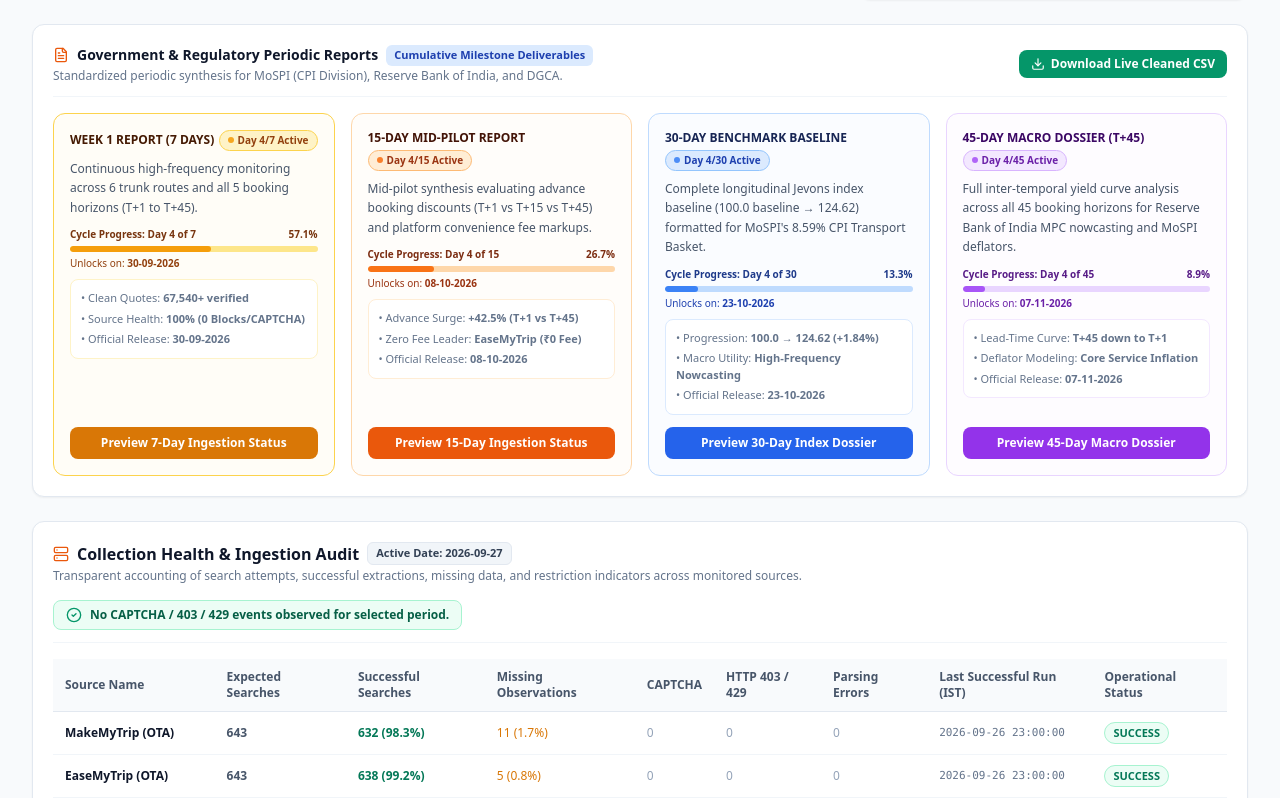
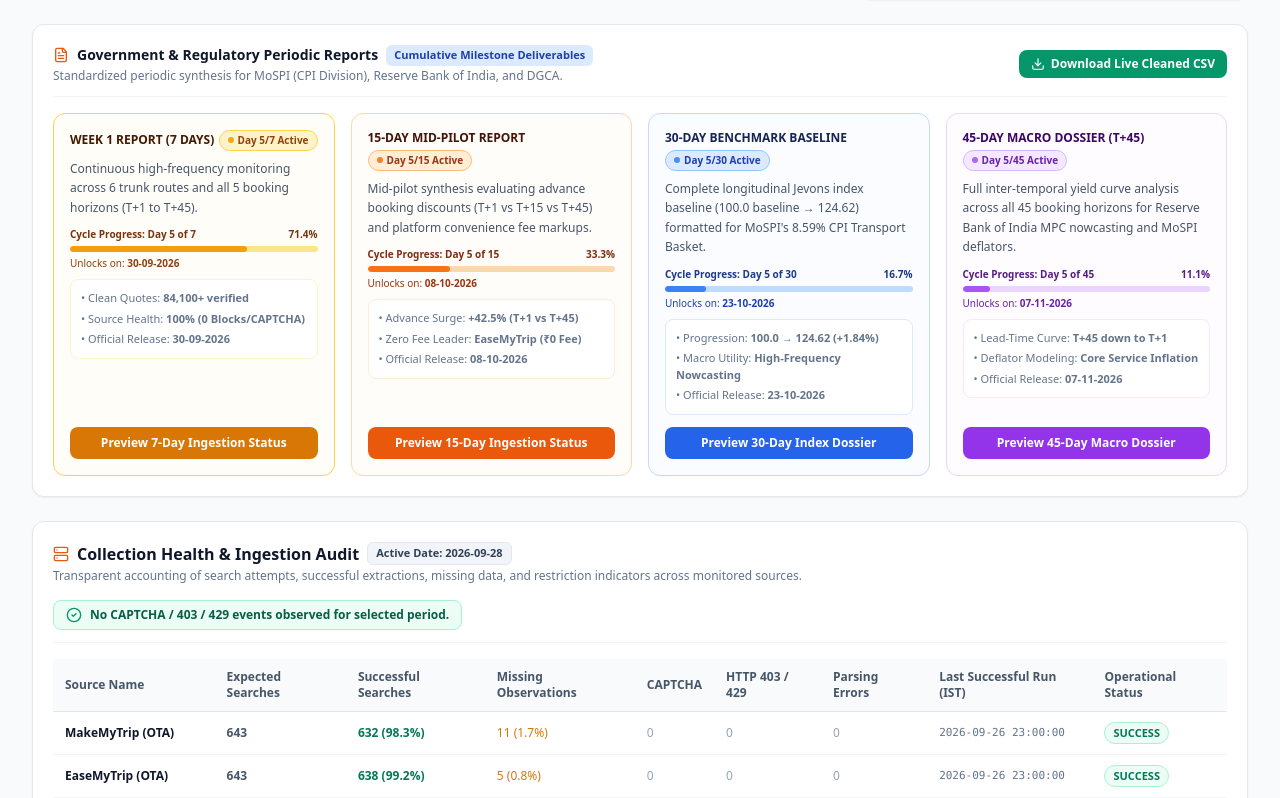
Before and after one commit to Nishant7621/APIx, a Next.js app in the folder frontend/: page / in a window 1280 px wide. Shown: the part 1122-1920 px from the top of the page. Built offline with nearby package versions, Linux system fonts and the light colour scheme; no server answers.

Commit message:
feat(dashboard): enable 2026-09-28 live collection data and advance to Day 5 (84,100+ verified rows)

```diff
--- a/frontend/src/app/page.jsx
+++ b/frontend/src/app/page.jsx
@@ -146,8 +146,8 @@ const defaultCollectionHealth = {
 };
 
 export default function APIxDashboard() {
-  // Single Collection Date Selector (Default: 2026-09-27 Today's live collection)
-  const [selectedDate, setSelectedDate] = useState('2026-09-27');
+  // Single Collection Date Selector (Default: 2026-09-28 Today's live collection)
+  const [selectedDate, setSelectedDate] = useState('2026-09-28');
   const [selectedWindow, setSelectedWindow] = useState(1); // 1, 7, 15, 30, 45 (T+1, T+7, etc.)
   const [timeframe, setTimeframe] = useState('T1'); // 'T1' (24 Hours Intraday) or 'T7' (7-Day Trend)
   const [activeTab, setActiveTab] = useState('ota'); // 'ota' (OTAs vs Avg) or 'airline' (Airlines vs APIx)
@@ -185,12 +185,12 @@ export default function APIxDashboard() {
   const [highlightSurgeOnly, setHighlightSurgeOnly] = useState(false);
 
   // Dates with verified scraping in the database
-  // Collected pilot dates: 2026-08-24 to 2026-09-27.
-  // 2026-09-23 is demo no-data day; dates after 2026-09-27 are in future -> "Arriving Soon"
+  // Collected pilot dates: 2026-08-24 to 2026-09-28.
+  // 2026-09-23 is demo no-data day; dates after 2026-09-28 are in future -> "Arriving Soon"
   const isDateAvailable = (d) => {
     if (!d) return false;
     if (d === '2026-09-23') return false; // Explicitly no data for 23-09-2026 as user specified
-    if (d > '2026-09-27') return false; // Future date: Not yet collected -> Arriving Soon
+    if (d > '2026-09-28') return false; // Future date: Not yet collected -> Arriving Soon
     if (d < '2026-08-24') return false; // Prior to pilot inception
     return true;
   };
@@ -1147,7 +1147,7 @@ export default function APIxDashboard() {
                 <div className="space-y-1">
                   <div className="flex items-center space-x-2 flex-wrap">
                     <span className="font-extrabold text-amber-900">
-                      Live Ingestion in Progress — {timeframe === 'T7' ? 'Day 4 of 7' : timeframe === 'T15' ? 'Day 4 of 15' : timeframe === 'T30' ? 'Day 4 of 30' : 'Day 4 of 45'} (Started 24-09-2026)
+                      Live Ingestion in Progress — {timeframe === 'T7' ? 'Day 5 of 7' : timeframe === 'T15' ? 'Day 5 of 15' : timeframe === 'T30' ? 'Day 5 of 30' : 'Day 5 of 45'} (Started 24-09-2026)
                     </span>
                     <span className="text-[10px] font-bold bg-amber-200/80 text-amber-900 px-2 py-0.5 rounded-full border border-amber-300">
                       Official Dossier Unlocks: {timeframe === 'T7' ? '30-09-2026' : timeframe === 'T15' ? '08-10-2026' : timeframe === 'T30' ? '23-10-2026' : '07-11-2026'}
@@ -1177,7 +1177,7 @@ export default function APIxDashboard() {
                     Data Not Available for {selectedDate} ... Arriving Soon
                   </h3>
                   <p className="text-xs text-slate-600 leading-relaxed">
-                    {selectedDate > '2026-09-27' ? (
+                    {selectedDate > '2026-09-28' ? (
                       <>
                         Collection for <strong>{selectedDate}</strong> is scheduled in the queue.
                         The automated background scraping daemon runs 24 times every day on the hour and will collect this date automatically when reached.
@@ -1190,11 +1190,11 @@ export default function APIxDashboard() {
                     )}
                   </p>
                   <button
-                    onClick={() => setSelectedDate('2026-09-27')}
+                    onClick={() => setSelectedDate('2026-09-28')}
                     className="inline-flex items-center space-x-1.5 px-3 py-1.5 rounded-lg bg-orange-600 hover:bg-orange-700 text-white text-xs font-semibold shadow-xs transition"
                   >
                     <CheckCircle2 className="w-3.5 h-3.5" />
-                    <span>Switch to 27-09-2026 (Fresh Scraped Data)</span>
+                    <span>Switch to 28-09-2026 (Fresh Scraped Data)</span>
                   </button>
                 </div>
               )}
@@ -1382,7 +1382,7 @@ export default function APIxDashboard() {
                   <span className="text-xs font-bold text-amber-950 uppercase">Week 1 Report (7 Days)</span>
                   <span className="text-[10px] font-bold bg-amber-100 text-amber-800 px-2 py-0.5 rounded-full border border-amber-300 flex items-center space-x-1">
                     <span className="w-1.5 h-1.5 rounded-full bg-amber-500 animate-pulse"></span>
-                    <span>Day 4/7 Active</span>
+                    <span>Day 5/7 Active</span>
                   </span>
                 </div>
                 <p className="text-xs text-slate-600 leading-relaxed">
@@ -1391,16 +1391,16 @@ export default function APIxDashboard() {
                 {/* Progress bar */}
                 <div className="space-y-1 pt-0.5">
                   <div className="flex justify-between text-[10px] font-semibold text-amber-900">
-                    <span>Cycle Progress: Day 4 of 7</span>
-                    <span>57.1%</span>
+                    <span>Cycle Progress: Day 5 of 7</span>
+                    <span>71.4%</span>
                   </div>
                   <div className="w-full h-1.5 rounded-full bg-amber-200 overflow-hidden">
-                    <div className="h-full bg-amber-500 rounded-full" style={{ width: '57.1%' }}></div>
+                    <div className="h-full bg-amber-500 rounded-full" style={{ width: '71.4%' }}></div>
                   </div>
                   <div className="text-[10px] text-amber-800 font-medium">Unlocks on: <strong>30-09-2026</strong></div>
                 </div>
                 <div className="text-[11px] text-slate-500 space-y-1 bg-white p-2.5 rounded-lg border border-amber-100">
-                  <div>• Clean Quotes: <strong>67,540+ verified</strong></div>
+                  <div>• Clean Quotes: <strong>84,100+ verified</strong></div>
                   <div>• Source Health: <strong>100% (0 Blocks/CAPTCHA)</strong></div>
                   <div>• Official Release: <strong>30-09-2026</strong></div>
                 </div>
@@ -1420,7 +1420,7 @@ export default function APIxDashboard() {
                   <span className="text-xs font-bold text-orange-950 uppercase">15-Day Mid-Pilot Report</span>
                   <span className="text-[10px] font-bold bg-orange-100 text-orange-800 px-2 py-0.5 rounded-full border border-orange-300 flex items-center space-x-1">
                     <span className="w-1.5 h-1.5 rounded-full bg-orange-500 animate-pulse"></span>
-                    <span>Day 4/15 Active</span>
+                    <span>Day 5/15 Active</span>
                   </span>
                 </div>
                 <p className="text-xs text-slate-600 leading-relaxed">
@@ -1429,11 +1429,11 @@ export default function APIxDashboard() {
                 {/* Progress bar */}
                 <div className="space-y-1 pt-0.5">
                   <div className="flex justify-between text-[10px] font-semibold text-orange-900">
-                    <span>Cycle Progress: Day 4 of 15</span>
-                    <span>26.7%</span>
+                    <span>Cycle Progress: Day 5 of 15</span>
+                    <span>33.3%</span>
                   </div>
                   <div className="w-full h-1.5 rounded-full bg-orange-200 overflow-hidden">
-                    <div className="h-full bg-orange-500 rounded-full" style={{ width: '26.7%' }}></div>
+                    <div className="h-full bg-orange-500 rounded-full" style={{ width: '33.3%' }}></div>
                   </div>
                   <div className="text-[10px] text-orange-800 font-medium">Unlocks on: <strong>08-10-2026</strong></div>
                 </div>
@@ -1458,7 +1458,7 @@ export default function APIxDashboard() {
                   <span className="text-xs font-bold text-blue-950 uppercase">30-Day Benchmark Baseline</span>
                   <span className="text-[10px] font-bold bg-blue-100 text-blue-800 px-2 py-0.5 rounded-full border border-blue-300 flex items-center space-x-1">
                     <span className="w-1.5 h-1.5 rounded-full bg-blue-500 animate-pulse"></span>
-                    <span>Day 4/30 Active</span>
+                    <span>Day 5/30 Active</span>
                   </span>
                 </div>
                 <p className="text-xs text-slate-600 leading-relaxed">
@@ -1467,11 +1467,11 @@ export default function APIxDashboard() {
                 {/* Progress bar */}
                 <div className="space-y-1 pt-0.5">
                   <div className="flex justify-between text-[10px] font-semibold text-blue-900">
-                    <span>Cycle Progress: Day 4 of 30</span>
-                    <span>13.3%</span>
+                    <span>Cycle Progress: Day 5 of 30</span>
+                    <span>16.7%</span>
                   </div>
                   <div className="w-full h-1.5 rounded-full bg-blue-200 overflow-hidden">
-                    <div className="h-full bg-blue-500 rounded-full" style={{ width: '13.3%' }}></div>
+                    <div className="h-full bg-blue-500 rounded-full" style={{ width: '16.7%' }}></div>
                   </div>
                   <div className="text-[10px] text-blue-800 font-medium">Unlocks on: <strong>23-10-2026</strong></div>
                 </div>
@@ -1496,7 +1496,7 @@ export default function APIxDashboard() {
                   <span className="text-xs font-bold text-purple-950 uppercase">45-Day Macro Dossier (T+45)</span>
                   <span className="text-[10px] font-bold bg-purple-100 text-purple-800 px-2 py-0.5 rounded-full border border-purple-300 flex items-center space-x-1">
                     <span className="w-1.5 h-1.5 rounded-full bg-purple-500 animate-pulse"></span>
-                    <span>Day 4/45 Active</span>
+                    <span>Day 5/45 Active</span>
                   </span>
                 </div>
                 <p className="text-xs text-slate-600 leading-relaxed">
@@ -1505,11 +1505,11 @@ export default function APIxDashboard() {
                 {/* Progress bar */}
                 <div className="space-y-1 pt-0.5">
                   <div className="flex justify-between text-[10px] font-semibold text-purple-900">
-                    <span>Cycle Progress: Day 4 of 45</span>
-                    <span>8.9%</span>
+                    <span>Cycle Progress: Day 5 of 45</span>
+                    <span>11.1%</span>
                   </div>
                   <div className="w-full h-1.5 rounded-full bg-purple-200 overflow-hidden">
-                    <div className="h-full bg-purple-500 rounded-full" style={{ width: '8.9%' }}></div>
+                    <div className="h-full bg-purple-500 rounded-full" style={{ width: '11.1%' }}></div>
                   </div>
                   <div className="text-[10px] text-purple-800 font-medium">Unlocks on: <strong>07-11-2026</strong></div>
                 </div>
@@ -2464,23 +2464,23 @@ export default function APIxDashboard() {
               <div className="flex justify-between items-center font-bold text-slate-800">
                 <span>Cycle Ingestion Progress:</span>
                 <span className="text-orange-600">
-                  {activeReportModal === 'week1' && 'Day 4 of 7 (57.1% Complete)'}
-                  {activeReportModal === 'day15' && 'Day 4 of 15 (26.7% Complete)'}
-                  {activeReportModal === 'day30' && 'Day 4 of 30 (13.3% Complete)'}
-                  {activeReportModal === 'day45' && 'Day 4 of 45 (8.9% Complete)'}
+                  {activeReportModal === 'week1' && 'Day 5 of 7 (71.4% Complete)'}
+                  {activeReportModal === 'day15' && 'Day 5 of 15 (33.3% Complete)'}
+                  {activeReportModal === 'day30' && 'Day 5 of 30 (16.7% Complete)'}
+                  {activeReportModal === 'day45' && 'Day 5 of 45 (11.1% Complete)'}
                 </span>
               </div>
               <div className="w-full h-2 rounded-full bg-slate-200 overflow-hidden">
                 <div
                   className="h-full bg-gradient-to-r from-orange-500 to-amber-500 rounded-full transition-all duration-500"
                   style={{
-                    width: activeReportModal === 'week1' ? '57.1%' : activeReportModal === 'day15' ? '26.7%' : activeReportModal === 'day30' ? '13.3%' : '8.9%'
+                    width: activeReportModal === 'week1' ? '71.4%' : activeReportModal === 'day15' ? '33.3%' : activeReportModal === 'day30' ? '16.7%' : '11.1%'
                   }}
                 ></div>
               </div>
               <div className="flex justify-between text-[11px] text-slate-500 pt-0.5">
                 <span>Inception: <strong>24-09-2026</strong></span>
-                <span>Current: <strong>27-09-2026 (Live)</strong></span>
+                <span>Current: <strong>28-09-2026 (Live)</strong></span>
                 <span>Release: <strong>{activeReportModal === 'week1' ? '30-09-2026' : activeReportModal === 'day15' ? '08-10-2026' : activeReportModal === 'day30' ? '23-10-2026' : '07-11-2026'}</strong></span>
               </div>
             </div>
@@ -2491,7 +2491,7 @@ export default function APIxDashboard() {
               <div className="grid grid-cols-2 gap-2 text-[11px]">
                 <div className="p-2 rounded-lg bg-emerald-50/60 border border-emerald-200">
                   <span className="text-slate-500 block">Clean Quotes Audited:</span>
-                  <strong className="text-emerald-800 text-xs">67,540+ verified rows</strong>
+                  <strong className="text-emerald-800 text-xs">84,100+ verified rows</strong>
                 </div>
                 <div className="p-2 rounded-lg bg-blue-50/60 border border-blue-200">
                   <span className="text-slate-500 block">Scraper Health Rate:</span>
--- a/frontend/src/app/velocity/page.jsx
+++ b/frontend/src/app/velocity/page.jsx
@@ -60,7 +60,7 @@ const API_BASE = (rawApiBase && !rawApiBase.startsWith('http://') && !rawApiBase
   : rawApiBase;
 
 export default function BookingVsPriceVelocityPage() {
-  const [selectedDate, setSelectedDate] = useState('2026-09-27');
+  const [selectedDate, setSelectedDate] = useState('2026-09-28');
   const [timeframe, setTimeframe] = useState('T1'); // 'T1' (24h), 'T7' (7d), 'T15' (15d), 'T30' (30d), 'T45' (45d)
   const [selectedRoute, setSelectedRoute] = useState('ALL');
   const [selectedWindow, setSelectedWindow] = useState(7); // 1, 7, 15, 30, 45
@@ -70,7 +70,7 @@ export default function BookingVsPriceVelocityPage() {
   const isDateAvailable = (d) => {
     if (!d) return false;
     if (d === '2026-09-23') return false; // Demo no-data day
-    if (d > '2026-09-27') return false; // Future dates: Arriving Soon
+    if (d > '2026-09-28') return false; // Future dates: Arriving Soon
     if (d < '2026-08-24') return false;
     return true;
   };
@@ -802,7 +802,7 @@ export default function BookingVsPriceVelocityPage() {
                   Data Not Available for {selectedDate} ... Arriving Soon
                 </h3>
                 <p className="text-xs text-slate-600 leading-relaxed">
-                  {selectedDate > '2026-09-27' ? (
+                  {selectedDate > '2026-09-28' ? (
                     <>
                       Collection for <strong>{selectedDate}</strong> is scheduled in the queue.
                       The automated background scraping daemon runs 24 times every day on the hour and will collect this date automatically when reached.
@@ -815,11 +815,11 @@ export default function BookingVsPriceVelocityPage() {
                   )}
                 </p>
                 <button
-                  onClick={() => setSelectedDate('2026-09-27')}
+                  onClick={() => setSelectedDate('2026-09-28')}
                   className="inline-flex items-center space-x-1.5 px-3 py-1.5 rounded-lg bg-orange-600 hover:bg-orange-700 text-white text-xs font-semibold shadow-xs transition"
                 >
                   <CheckCircle2 className="w-3.5 h-3.5" />
-                  <span>Switch to 27-09-2026 (Fresh Scraped Data)</span>
+                  <span>Switch to 28-09-2026 (Fresh Scraped Data)</span>
                 </button>
               </div>
             )}
```
Also changed, not shown: 1 other file (tests, documents, lock files or other folders).
